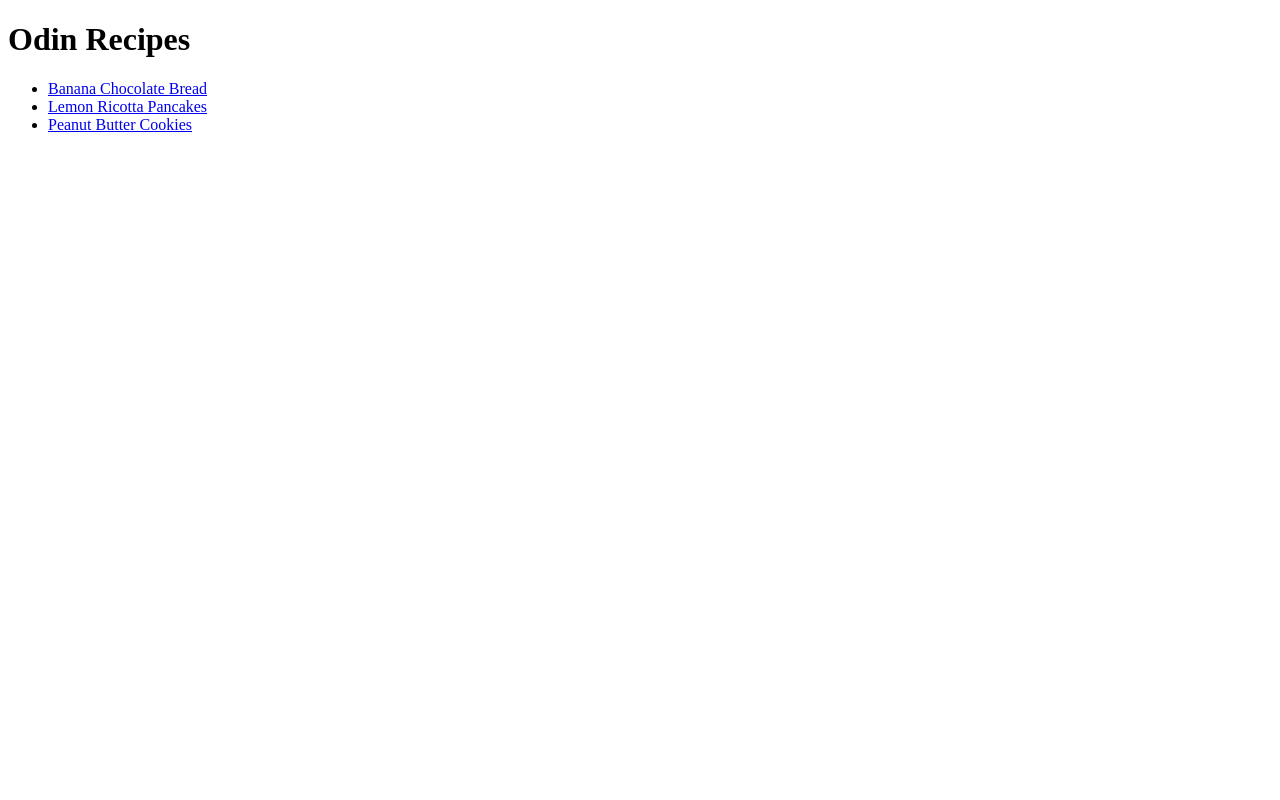
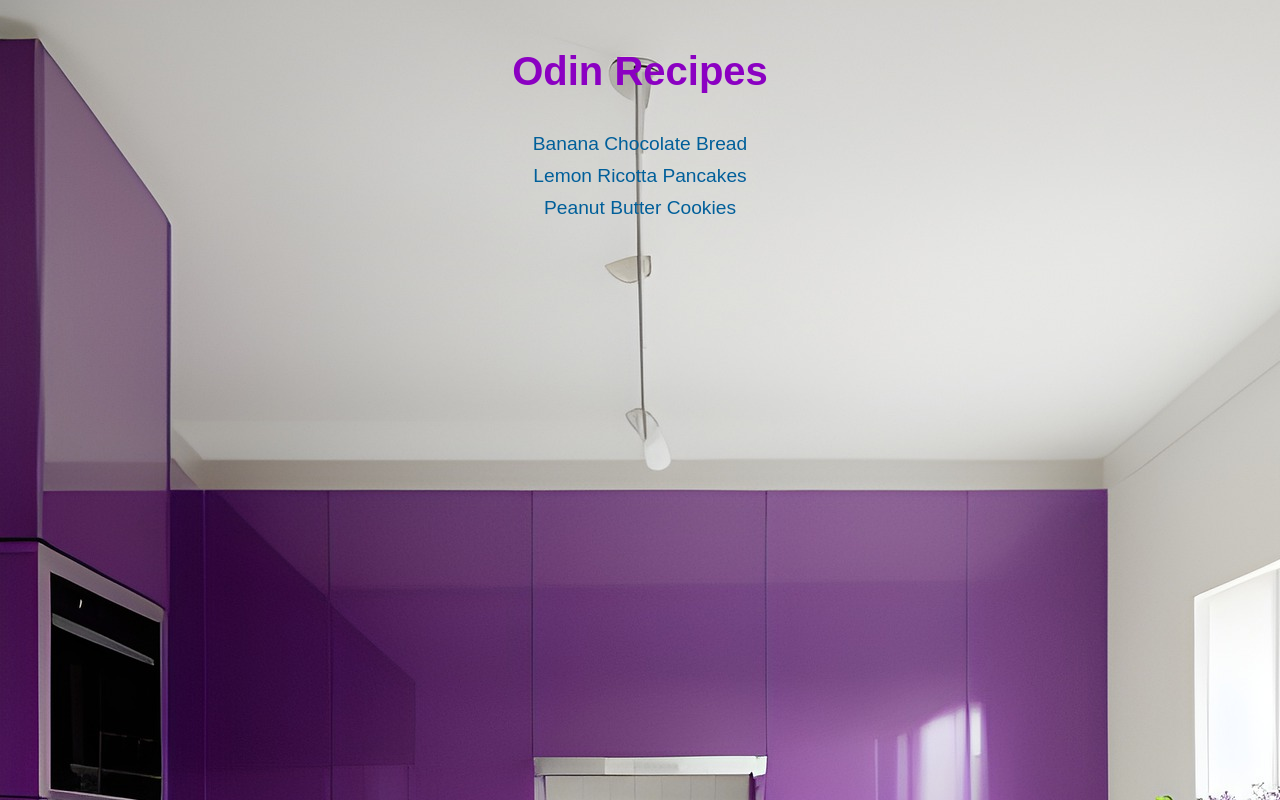
Before and after one commit to Bluestreakzx/odin-recipes, a plain HTML site: page index.html in a window 1280 px wide. Drawn offline with Linux system fonts and the light colour scheme.

Commit message:
Added another image for index.html. Used in-line css for styling index.html and l_r_p.html.

```diff
--- a/index.html
+++ b/index.html
@@ -4,13 +4,56 @@
     <meta charset="UTF-8">
     <meta name="viewport" content="width=device-width, initial-scale=1.0">
     <title>Odin Recipes</title>
+    <style>
+        body {
+            font-family: Bradley Hand ITC, sans-serif;
+            background-color: #ebcfd8;
+            margin: 0;
+            padding: 20px;
+            text-align: center;
+            background-image: url('images/bghome.jpg');
+        }
+        div{
+            padding: 2px;
+            border-radius: 10px;
+            display: inline-block;
+        }
+        div:hover{
+            background-color:rgba(106, 41, 210, 0.3);
+            opacity: 1.0;
+        }
+        h1 {
+            color: #8b00c2;
+            font-size: 2.5em;
+            padding-bottom: 5%;
+        }
+        ul {
+            list-style-type: none;
+            padding: 0;
+            font-size: 1.2em;
+        }
+        li {
+            margin: 10px 0;
+        }
+        a {
+            text-decoration: none;
+            color: #005f9a;
+        }
+        a:hover {
+            text-decoration: underline;
+            color : #ff008c;
+            size-adjust: 10%;
+             }
+    </style>
 </head>
 <body>
+    <div>
     <h1>Odin Recipes</h1>
     <ul>
         <li><a href="recipes/banana_chocolate_bread.html">Banana Chocolate Bread</a></li>
         <li><a href="recipes/lemon_ricotta_pancakes.html">Lemon Ricotta Pancakes</a></li>
         <li><a href="recipes/peanut_butter_cookies.html">Peanut Butter Cookies</a></li>
     </ul>
+    </div>
 </body>
 </html>
```
Also changed, not shown: recipes/lemon_ricotta_pancakes.html (+36 -0 lines), images/bghome.jpg (added).
